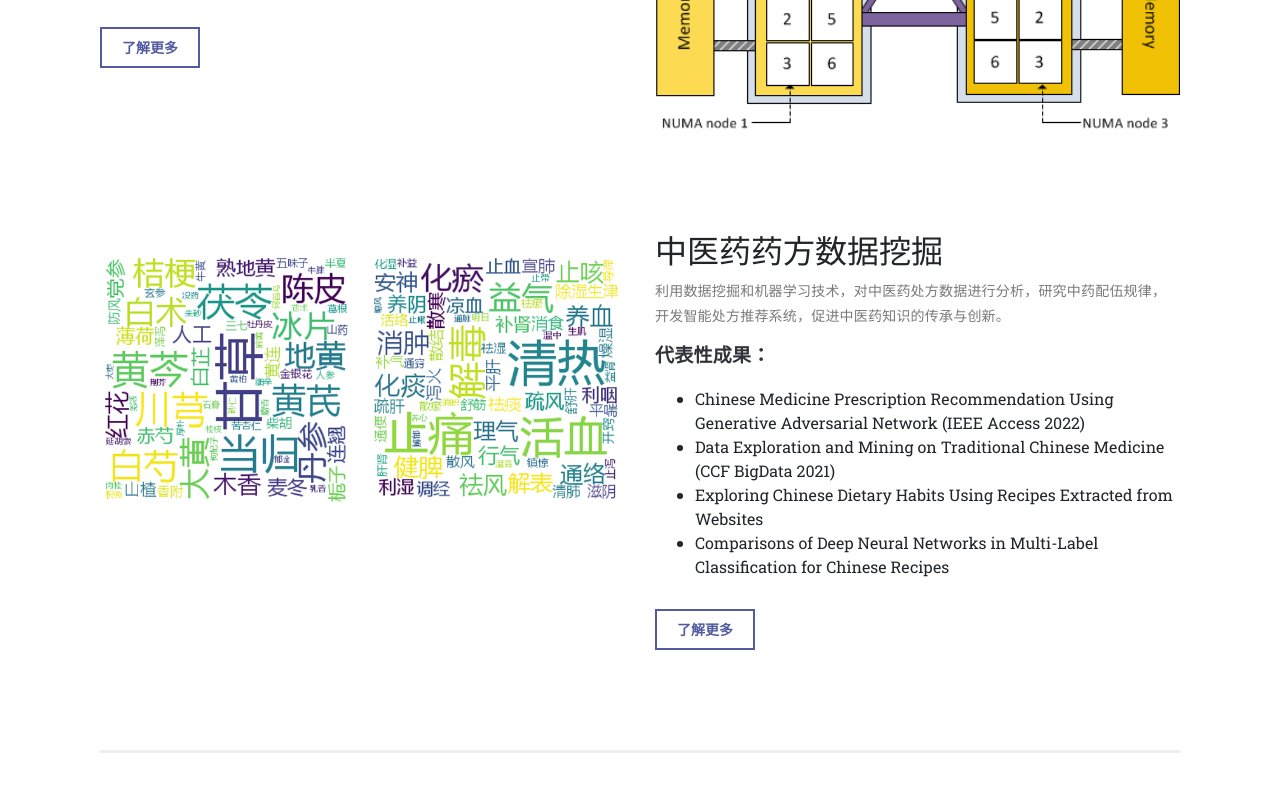
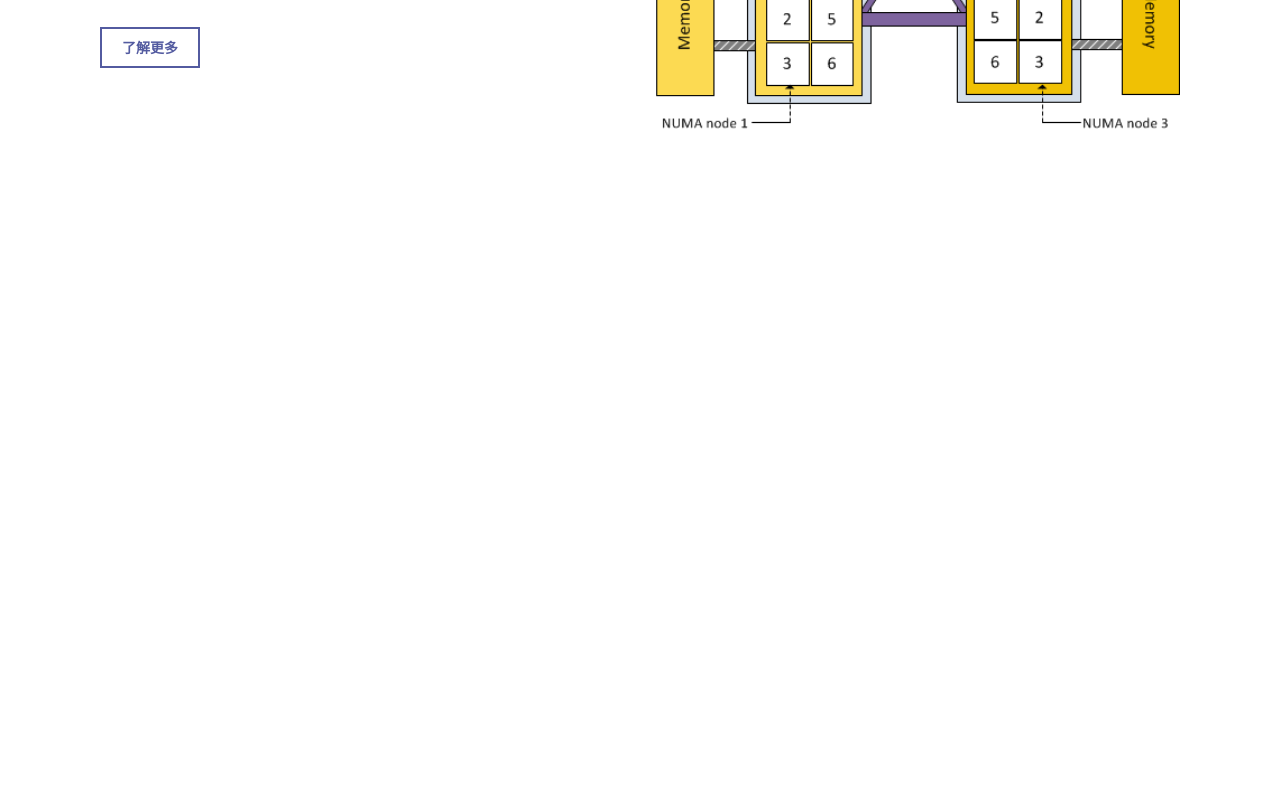
Before and after one commit to rongct/chuitian, a plain HTML site: page index.html in a window 1280 px wide. Shown: the part 3301-4092 px from the top of the page. After the commit the page ends 3533 px from the top, so only its background shows below. Drawn offline with nearby package versions, Linux system fonts and the light colour scheme.

Commit message:
delete Chinese medicine

```diff
--- a/index.html
+++ b/index.html
@@ -203,32 +203,6 @@ https://templatemo.com/tm-529-ramayana
           </div>
         </section>
 
-        <!-- 基于新硬件的查询处理 -->
-        <section class="left-image">
-          <div class="container-fluid">
-            <div class="row">
-              <div class="col-md-6">
-                <img src="assets/images/zhongyao.png" alt="中医药数据分析">
-              </div>
-              <div class="col-md-6">
-                <div class="left-content">
-                  <h2>中医药药方数据挖掘</h2>
-                  <p>利用数据挖掘和机器学习技术，对中医药处方数据进行分析，研究中药配伍规律，开发智能处方推荐系统，促进中医药知识的传承与创新。</p>
-                  <h4>代表性成果：</h4>
-                  <ul>
-                    <li>Chinese Medicine Prescription Recommendation Using Generative Adversarial Network (IEEE Access 2022)</li>
-                    <li>Data Exploration and Mining on Traditional Chinese Medicine (CCF BigData 2021)</li>
-                    <li>Exploring Chinese Dietary Habits Using Recipes Extracted from Websites</li>
-                    <li>Comparisons of Deep Neural Networks in Multi-Label Classification for Chinese Recipes</li>
-                  </ul>
-                  <div class="primary-button">
-                    <a href="system1.html">了解更多</a>
-                  </div>
-                </div>
-              </div>
-            </div>
-          </div>
-        </section>
 
       </div>
     </div>
```
